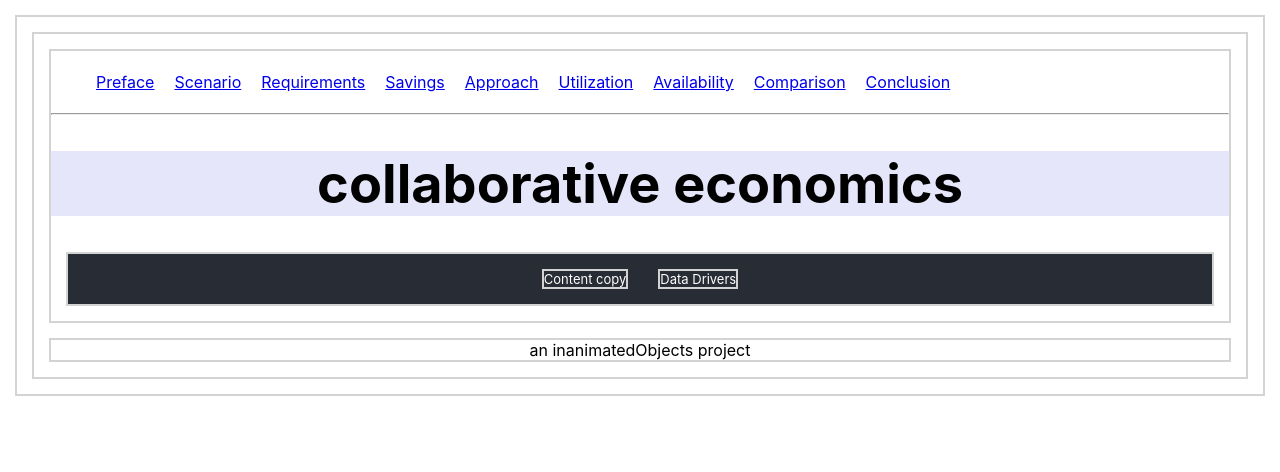
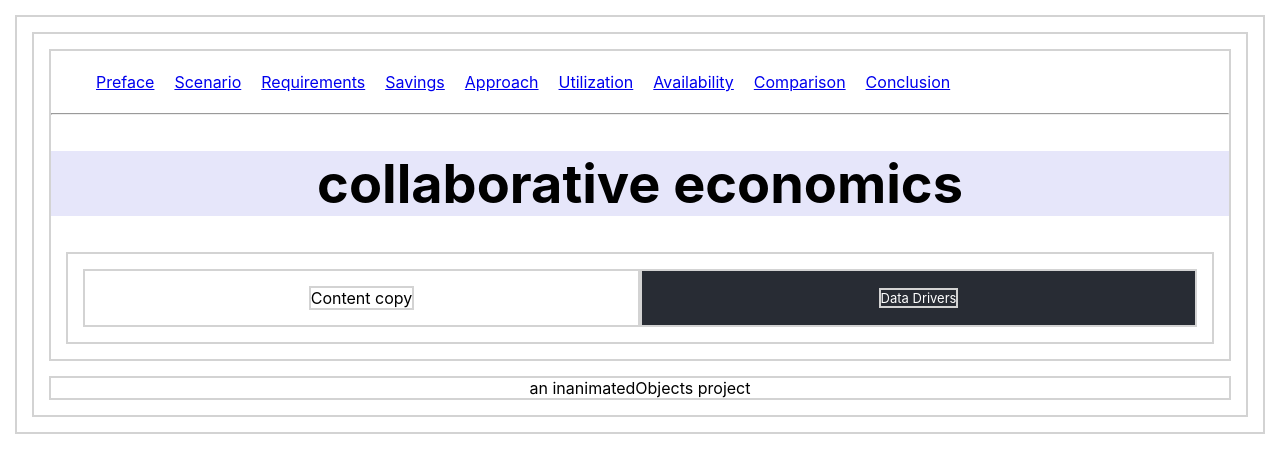
Before and after one commit to inanimatedObjects/collaborative-economics, a React (Create React App) app: page / in a window 1280 px wide. Shown: the top 472 px of the page. Built offline with nearby package versions, Linux system fonts and the light colour scheme.

Commit message:
separated Content Copy from Drivers

```diff
--- a/src/App.css
+++ b/src/App.css
@@ -8,6 +8,19 @@
 
 }
 
+.Top-content-bar {
+  display: flex;
+  flex-direction: row;
+}
+
+.ContentCopy {
+  display: flex;
+  flex-direction: row;
+  width: 50%;
+  margin-right: auto;
+  justify-content: center;
+}
+
 .Drivers {
   background-color: #282c34;
   display: flex;
@@ -16,6 +29,8 @@
   justify-content: center;
   font-size: calc(5px + 1vmin);
   color: white;
+  width: 50%;
+  margin-left: auto;
 }
 
 .App-link {
--- a/src/App.js
+++ b/src/App.js
@@ -57,9 +57,13 @@ class App extends Component {
                 <h1> collaborative economics </h1>
               </header>
 
-              <div className="Drivers">
-                <div className="Content"> Content copy</div>
-                <div className="Data">Data Drivers</div>
+              <div className="Top-content-bar">
+                <div className="ContentCopy">
+                  <div className="Content"> Content copy</div>
+                </div>
+                <div className="Drivers">
+                  <div className="Data">Data Drivers</div>
+                </div>
               </div>
 
               <Route path="/Preface" component={Preface} />
```
